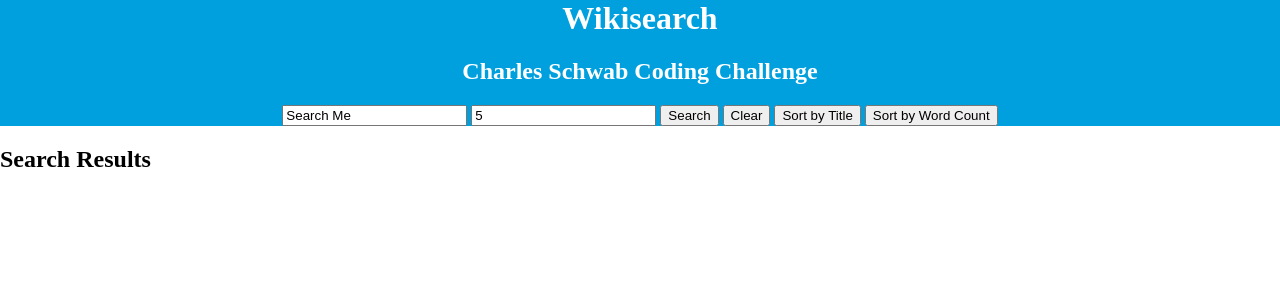
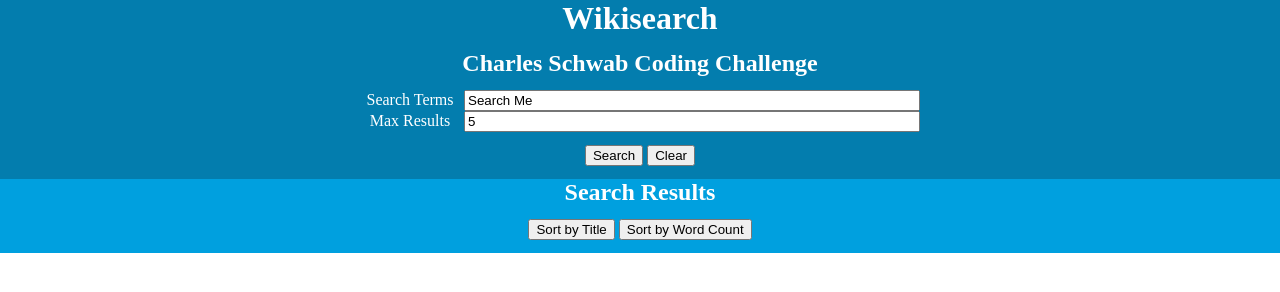
Before and after one commit to JTMcDuff/wikisearch, a plain HTML site: page index.html in a window 1280 px wide. Drawn offline with Linux system fonts and the light colour scheme.

Commit message:
Comnplete search border styling and add borders for search results

```diff
--- a/domScripts.js
+++ b/domScripts.js
@@ -17,6 +17,7 @@ function getSearchTerms() {
 		alert('Please input a number of results to return');
 		return;
 	}
+
 
 	searchTerms.searchTerm = searchTerm;
 	searchTerms.numResults = numResults;
@@ -49,9 +50,11 @@ function formatResults(results) {
 */
 function formatResult(result) {
 	let resultDiv = document.createElement('div');
+	resultDiv.classList.add('result-div');
 	let titleSpan = document.createElement('span');
 
 	let wordCount = document.createElement('p');
+	wordCount.classList.add('wordcount');
 	wordCount.innerHTML = 'Wordcount: ' + result.wordcount;
 
 	let pageLink = document.createElement('a');
@@ -61,6 +64,7 @@ function formatResult(result) {
 
 	let snippet = document.createElement('p');
 	snippet.innerHTML = 'Snippet: ' + result.snippet;
+
 
 	titleSpan.appendChild(pageLink);
 	titleSpan.appendChild(wordCount);
--- a/index.html
+++ b/index.html
@@ -15,28 +15,41 @@
   	<header class="main-header">
   		<h1>Wikisearch</h1>
   		<h2>Charles Schwab Coding Challenge</h2>
-  		<form>
-	  		<input type="text" id="search-input" name="Search Wikipedia" value="Search Me">
-	  		<input type="text" id="search-num-items" name="Number of Results" value="5">
-	  		<button type="button" name="Search Button" onclick="searchWiki()">
-	  			Search
+  		<form class="search-form">
+  			<div class="form-group">
+	  			<label for="search-input" class="search-labels">Search Terms</label>
+		  		<input type="text" id="search-input" name="Search Wikipedia" value="Search Me" class="search-inputs">
+	  		</div>
+
+	  		<div class="form-group">
+		  		<label for="search-num-Items" class="search-labels">Max Results</label>
+		  		<input type="text" id="search-num-items" name="Number of Results" value="5" class="search-inputs">
+	  		</div>
+
+  			<button type="button" name="Search Button" onclick="searchWiki()">
+				Search
 	  		</button>
+
 	  		<button type="button" name="Clear Results" onclick="clearResults()">
 	  			Clear
 	  		</button>
-	  		<button type="button" name="Sort by Title" onclick="sortByTitle()">
-	  			Sort by Title
-	  		</button>
-	  		<button type="button" name="Sort by Word Count" onclick="sortByWordCount()">
-	  			Sort by Word Count
-	  		</button>
+
   		</form>
   	</header>
 
   	<main id="main-search">
-  		<h2> Search Results</h2>
+  		<section class="results-heading">
+	  		<h2> Search Results</h2>
 
-  		<div id="results-container"></div>
+  			<button type="button" class="sort-button" name="Sort by Title" onclick="sortByTitle()">
+	  			Sort by Title
+	  		</button>
+
+	  		<button type="button" class="sort-button" name="Sort by Word Count" onclick="sortByWordCount()">
+	  			Sort by Word Count
+	  		</button>
+  		</section>
+  		<div id="results-container" class="results"></div>
 
   		</div>
 
@@ -61,6 +74,7 @@
   	* @function handles searching and processing wikipedia
   	*/
   	function searchWiki() {
+  		// TODO JOHNNY: Update to handle input validation
   		makeWikiAPICall(getSearchTerms())
   		.then(results =>{
   			wikiResults = formatResults(results);
--- a/styles.css
+++ b/styles.css
@@ -3,18 +3,61 @@ body {
 	margin: 0;
 }
 
-h1 {
+h1,h2 {
 	margin-top: 0;
+	margin-bottom: .8125rem;
+}
+
+
+label {
+	display: inline-block;
+	width: 100px;
+
+}
+
+button {
+	margin-bottom: .8125rem;
+	margin-top: .8125rem;
 }
 
 .main-header {
+	background-color: #037dae;
+	color: #ffffff;
+	text-align: center;
+}
+
+.results {
+	padding: .8125rem;
+}
+
+.search-form {
+	width: 100%;
+}
+
+.search-inputs {
+	width: 35%;
+}
+
+.results-heading {
 	background-color: #00a0df;
 	color: #ffffff;
 	text-align: center;
 }
 
-.results {
-
+.sort-button {
+	margin-top: 0;
 }
 
+.wordcount {
+	display: inline;
+	float: right;
+	margin-top: 0;
+}
+
+.result-div {
+	border-bottom: 1px solid #037dae;
+	margin-bottom: .8125rem;
+}
+
+
 @media
```
